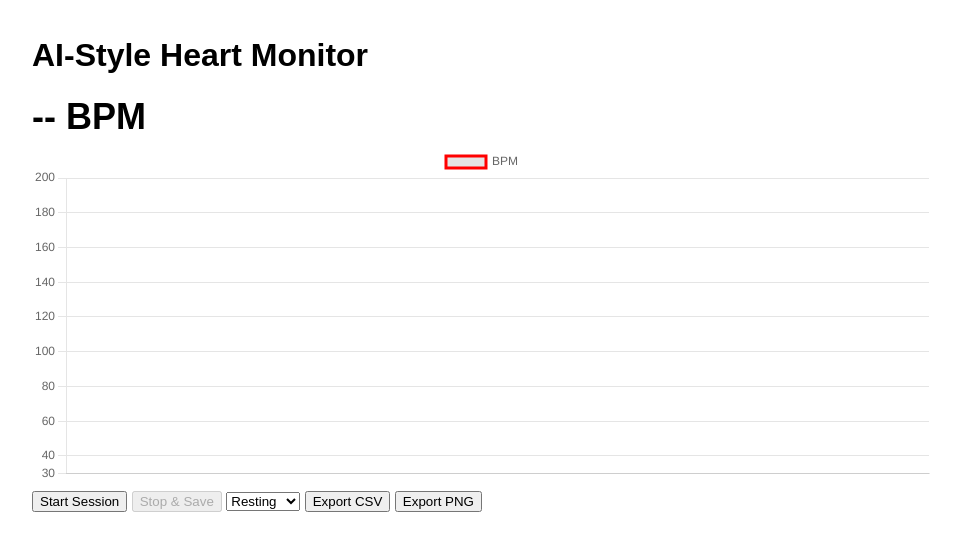
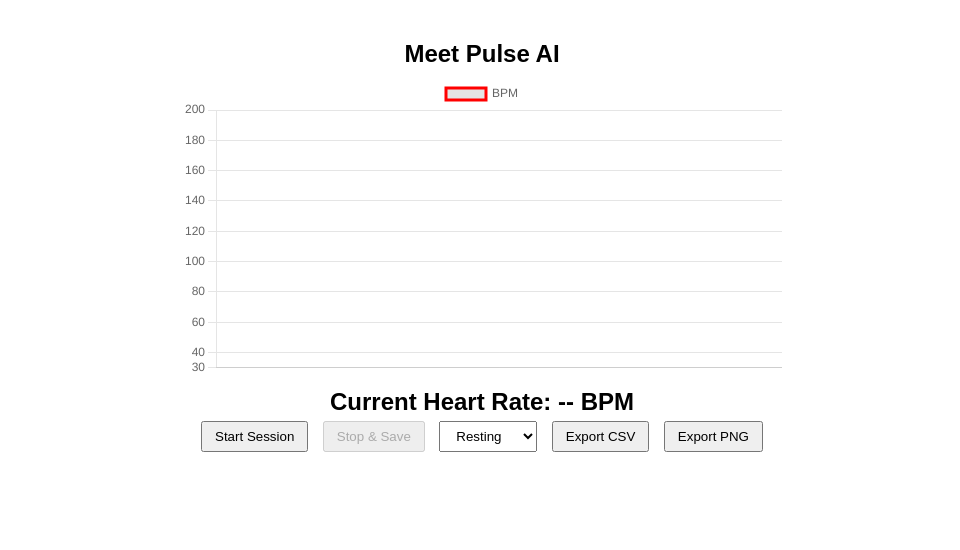
Before and after one commit to muhammadfayyazirfani/heart-monitor-fayyaz, a plain HTML site: page index.html in a window 1280 px wide. Shown: the whole page, without its empty margins (158-1118 px from the left). Drawn offline with nearby package versions, Linux system fonts and the light colour scheme; no server answers.

Commit message:
Update index.html

```diff
--- a/index.html
+++ b/index.html
@@ -1,22 +1,26 @@
-<!doctype html>
+<!DOCTYPE html>
 <html>
 <head>
-  <meta http-equiv="Content-Security-Policy" content="upgrade-insecure-requests">
-  <meta charset="utf-8">
-  <title>Heart Monitor (Cloud)</title>
+  <title>Meet Pulse AI</title>
   <script src="https://www.gstatic.com/firebasejs/9.23.0/firebase-app-compat.js"></script>
   <script src="https://www.gstatic.com/firebasejs/9.23.0/firebase-database-compat.js"></script>
   <script src="https://cdn.jsdelivr.net/npm/chart.js"></script>
   <style>
-    body{font-family:Arial;padding:16px;max-width:900px;margin:auto}
-    #bpmBig{font-size:36px;font-weight:700;margin-bottom:8px}
+    body { font-family: Arial; display: flex; flex-direction: column; align-items: center; margin: 0; padding: 20px; }
+    h2 { margin-bottom: 10px; }
+    #chartContainer { width: 90%; max-width: 600px; }
+    #currentHR { margin-top: 10px; font-size: 1.5em; font-weight: bold; text-align: center; }
+    button, select { margin: 5px; padding: 6px 12px; }
   </style>
 </head>
 <body>
-  <h1>AI-Style Heart Monitor</h1>
-  <div id="bpmBig">-- BPM</div>
-  <canvas id="chart" width="800" height="300"></canvas>
-  <div style="margin-top:8px">
+  <h2>Meet Pulse AI</h2>
+  <div id="chartContainer">
+    <canvas id="hrChart"></canvas>
+    <div id="currentHR">Current Heart Rate: -- BPM</div>
+  </div>
+
+  <div>
     <button id="startSession">Start Session</button>
     <button id="stopSession" disabled>Stop & Save</button>
     <select id="label">
@@ -29,32 +33,27 @@
   </div>
 
 <script>
-  const firebaseConfig = {
-    databaseURL: "https://heart-monitor-fayyaz-default-rtdb.firebaseio.com/"
-  };
+  const firebaseConfig = { databaseURL: "https://heart-monitor-fayyaz-default-rtdb.firebaseio.com/" };
   firebase.initializeApp(firebaseConfig);
   const db = firebase.database();
-
   const DEVICE = "device01";
 
-  // Chart setup
-  const ctx = document.getElementById('chart').getContext('2d');
+  const ctx = document.getElementById('hrChart').getContext('2d');
   const labels = [], data = [];
-  const myChart = new Chart(ctx, {
+  const hrChart = new Chart(ctx, {
     type: 'line',
-    data: { labels, datasets: [{ label: 'BPM', data, borderColor:'red', fill:false }] },
-    options: { animation:false, scales:{ y:{ min: 30, max: 200 } } }
+    data: { labels, datasets: [{ label:'BPM', data, borderColor:'red', fill:false }] },
+    options: { animation:false, scales:{ y:{ min:30, max:200 } } }
   });
 
-  // Session handling
-  let sessionId = null;
-  let sessionData = [];
+  let sessionId = null, sessionData = [];
 
   document.getElementById('startSession').onclick = () => {
     sessionId = 's_'+Date.now();
     sessionData = [];
     document.getElementById('stopSession').disabled = false;
   };
+
   document.getElementById('stopSession').onclick = async () => {
     document.getElementById('stopSession').disabled = true;
     const label = document.getElementById('label').value;
@@ -62,37 +61,31 @@
     alert('Session saved.');
   };
 
-  // listen to new readings in realtime
   db.ref('readings/'+DEVICE).limitToLast(100).on('child_added', snap => {
     const v = snap.val();
     if(!v) return;
     const ts = v.ts || Date.now();
     const bpm = Number(v.bpm) || 0;
-    document.getElementById('bpmBig').innerText = bpm + ' BPM';
+    document.getElementById('currentHR').innerText = 'Current Heart Rate: ' + bpm + ' BPM';
     labels.push(new Date(ts).toLocaleTimeString());
     data.push(bpm);
-    if(labels.length>60){labels.shift();data.shift()}
-    myChart.update();
+    if(labels.length>60){ labels.shift(); data.shift(); }
+    hrChart.update();
     if(sessionId) sessionData.push({ts,bpm});
   });
 
-  // Export CSV
   document.getElementById('exportCSV').onclick = async () => {
     const snap = await db.ref('readings/'+DEVICE).once('value');
     const rows = [['timestamp','bpm']];
-    snap.forEach(child=>{
-      const r = child.val();
-      rows.push([new Date(r.ts).toISOString(), r.bpm]);
-    });
+    snap.forEach(child => { const r = child.val(); rows.push([new Date(r.ts).toISOString(), r.bpm]); });
     const csv = rows.map(r=>r.join(',')).join('\n');
     const blob = new Blob([csv], {type:'text/csv'});
     const url = URL.createObjectURL(blob);
     const a = document.createElement('a'); a.href = url; a.download = 'readings.csv'; a.click();
   };
 
-  // Export PNG
   document.getElementById('exportPNG').onclick = () => {
-    const url = myChart.toBase64Image();
+    const url = hrChart.toBase64Image();
     const a = document.createElement('a'); a.href = url; a.download = 'chart.png'; a.click();
   };
 </script>
```
